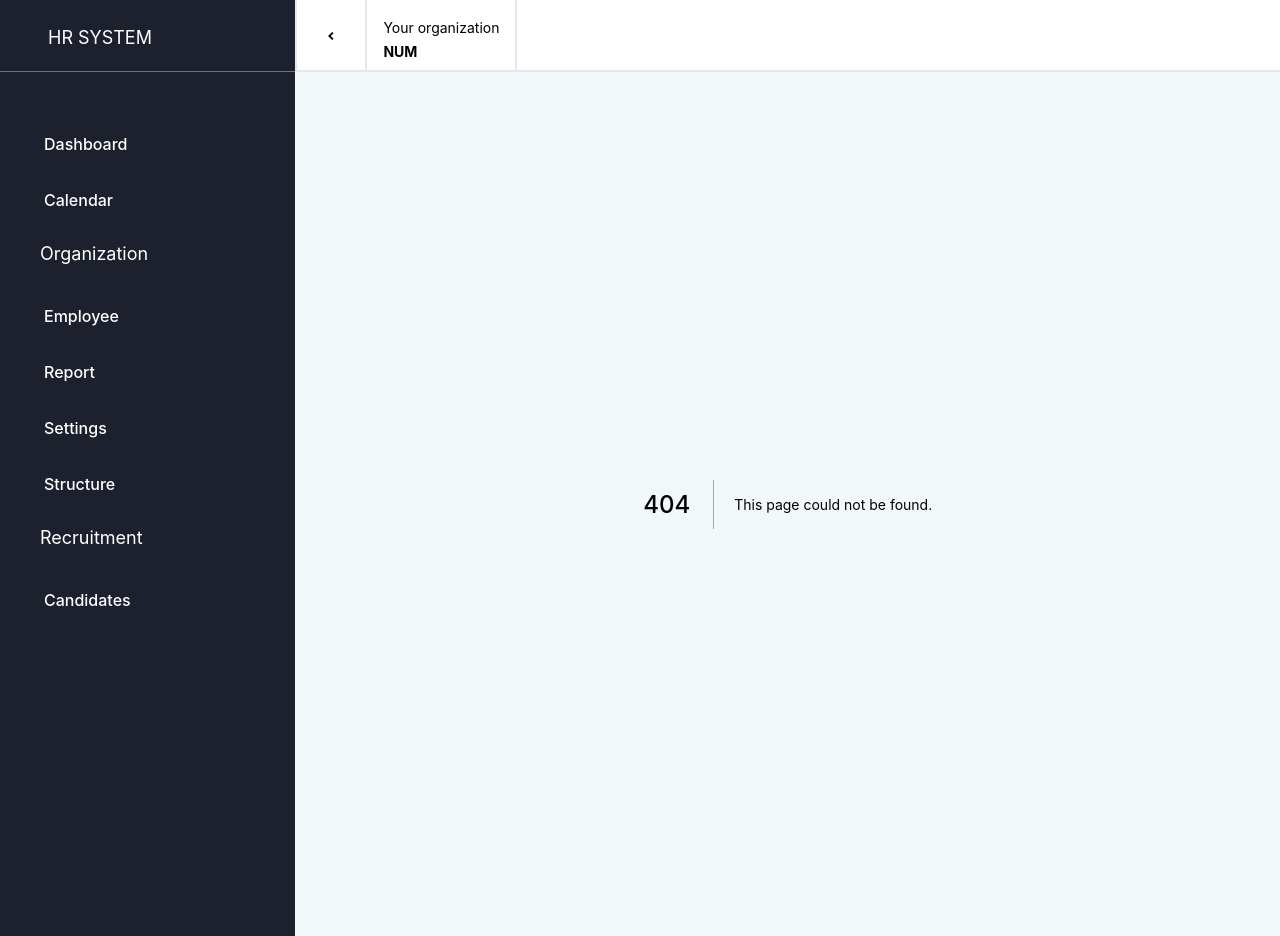
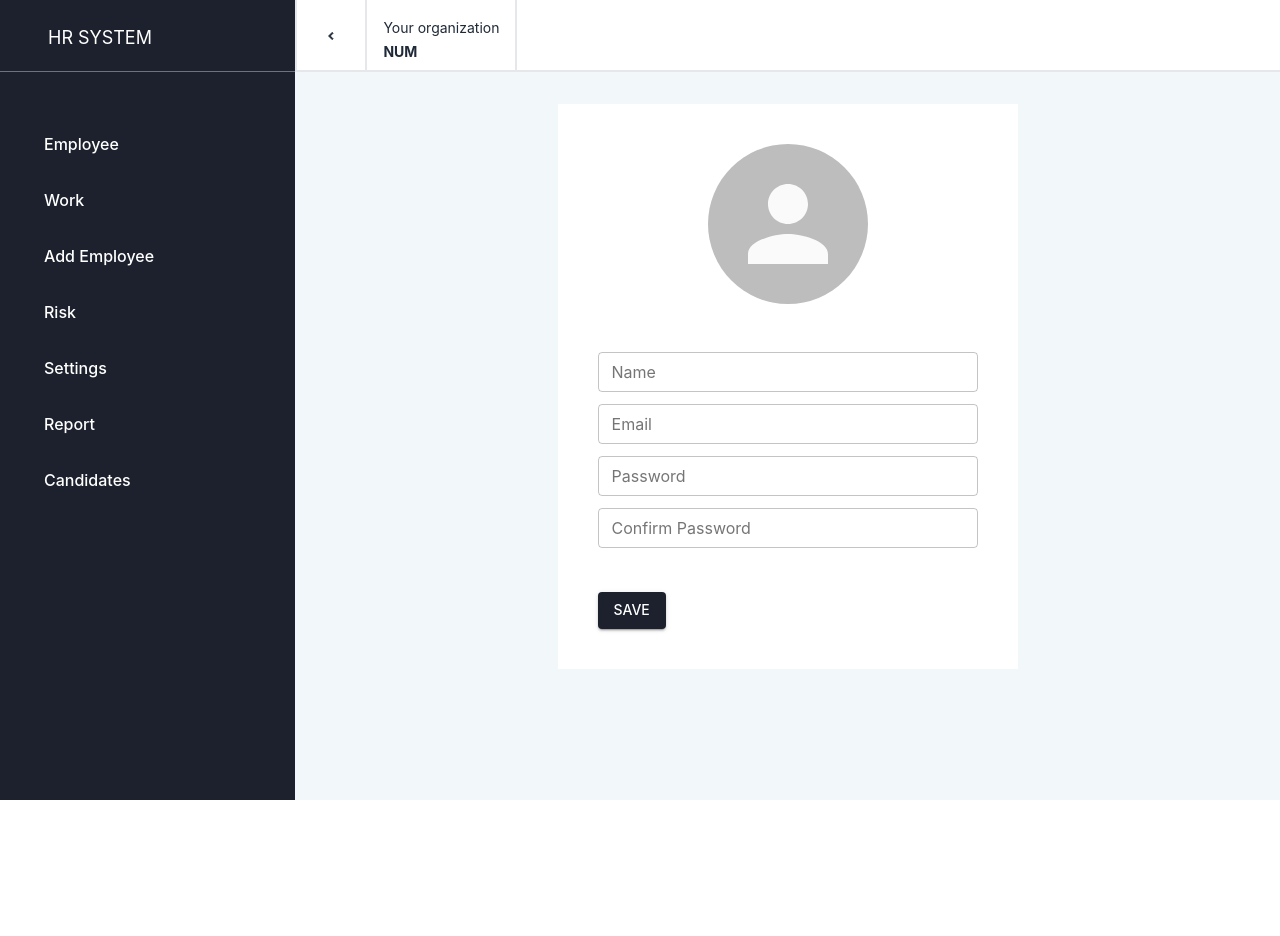
Before and after one commit to Renchin89/diplom, a Next.js app: page /Settings in a window 1280 px wide. Before the commit this address had no page. After the commit the page ends 800 px from the top, so only its background shows below. Built offline with nearby package versions, Linux system fonts and the light colour scheme; a web font is replaced by a local one.

Commit message:
3 pages added sidebar link connected and text rewrited

```diff
--- /dev/null
+++ b/src/components/page-components/AddEmployee.tsx
@@ -0,0 +1,66 @@
+import { ChangeEvent, FunctionComponent, useState } from "react";
+import { useRouter } from "next/router";
+import cn from "classnames";
+import {
+  Avatar,
+  Button,
+  Checkbox,
+  FormControl,
+  Input,
+  InputLabel,
+  MenuItem,
+  Select,
+  TextField,
+} from "@material-ui/core";
+import { Autocomplete } from "@material-ui/lab";
+import SelectInput from "@material-ui/core/Select/SelectInput";
+
+interface Props {
+  className?: string;
+  title: string;
+  year: number;
+}
+
+const AddEmployee: FunctionComponent<Props> = ({ className }) => {
+  const [department, setDepartment] = useState("");
+  const handleChange = (event: any) => {
+    setDepartment(event.target.value);
+  };
+  return (
+    <div className={cn(className, "")}>
+      <div className="w-2/4 m-auto bg-white p-10">
+        <Avatar
+          className="w-56 h-56 mb-10 m-auto"
+        />
+        <Select
+        labelId="demo-simple-select-label"
+        id="demo-simple-select"
+        value={department}
+        label="Department"
+        onChange={handleChange}
+      >
+        <MenuItem value={1}>Product</MenuItem>
+        <MenuItem value={2}>Developer</MenuItem>
+        <MenuItem value={3}>Designer</MenuItem>
+      </Select>
+        <TextField id="outlined-basic" label="Name" variant="outlined" />
+        <TextField id="outlined-basic" label="Email" variant="outlined" />
+        <TextField id="outlined-basic" label="Phone" variant="outlined" />
+        <TextField id="outlined-basic" label="Phone" variant="outlined" />
+        <Select
+        labelId="demo-simple-select-label"
+        id="demo-simple-select"
+        value={department}
+        label="Actvier or Not active"
+        onChange={handleChange}
+      >
+        <MenuItem value={1}>Active</MenuItem>
+        <MenuItem value={2}>Not active</MenuItem>
+        <MenuItem value={3}>Unverified</MenuItem>
+      </Select>
+      <Button className="mt-10">Add Employee</Button>
+      </div>
+    </div>
+  );
+};
+export default AddEmployee;
--- /dev/null
+++ b/src/components/page-components/Candidates.tsx
@@ -0,0 +1,15 @@
+import { FunctionComponent } from "react";
+import cn from "classnames";
+
+interface Props {
+  className?: string;
+}
+
+const AddEmployee: FunctionComponent<Props> = ({ className }) => {
+  return (
+    <div className={cn(className, "w-full")}>
+      <h1 className="text-5xl m-auto w-1/4">Coming Soon</h1>
+    </div>
+  );
+};
+export default AddEmployee;
--- a/src/components/page-components/Dashboard.tsx
+++ b/src/components/page-components/Dashboard.tsx
@@ -1,17 +1,7 @@
 import { ChangeEvent, FunctionComponent, useEffect, useState } from "react";
-import { useRouter } from "next/router";
+import router, { useRouter } from "next/router";
 import cn from "classnames";
-import {
-  Avatar,
-  Button,
-  Checkbox,
-  FormControl,
-  IconButton,
-  InputLabel,
-  MenuItem,
-  Paper,
-  Select,
-} from "@material-ui/core";
+import { Avatar, Button, Checkbox, IconButton } from "@material-ui/core";
 import { Employee, EmployeeStatus } from "../../types/dashboard";
 import { EmailIcon, MoreIcon, PhoneIcon, PrintIcon } from "../../assets/icons";
 import dayjs from "dayjs";
@@ -65,10 +55,10 @@ const Employees = [
   },
 ];
 
-const EmployeeCard: FunctionComponent<Employee> = (props) => {
+const EmployeeCard: FunctionComponent<Employee> = props => {
   const { name, position, status, dateJoined, department, email, phoneNumber } =
     props;
-
+  const router = useRouter();
   return (
     <div className="rounded-lg bg-white p-3 space-y-4">
       <div className="flex items-center justify-between">
@@ -127,7 +117,7 @@ const EmployeeCard: FunctionComponent<Employee> = (props) => {
 };
 
 const Dashboard: FunctionComponent<Props> = ({ className }) => {
-  const employeeCount = Employees.reduce((total) => {
+  const employeeCount = Employees.reduce(total => {
     return total + 1;
   }, 0);
 
@@ -143,7 +133,13 @@ const Dashboard: FunctionComponent<Props> = ({ className }) => {
           <IconButton>
             <PrintIcon />
           </IconButton>
-          <Button>Add employee</Button>
+          <Button
+            onClick={() => {
+              router.push("/AddEmployee");
+            }}
+          >
+            Add employee
+          </Button>
         </div>
       </div>
       <div className="body grid grid-cols-4 gap-6 mt-6">
--- /dev/null
+++ b/src/components/page-components/Report/index.tsx
@@ -0,0 +1,16 @@
+import { FunctionComponent } from "react";
+import cn from "classnames";
+import { Avatar, Button, TextField } from "@material-ui/core";
+
+interface Props {
+  className?: string;
+}
+
+const AddEmployee: FunctionComponent<Props> = ({ className }) => {
+  return (
+    <div className={cn(className, "w-full")}>
+        aasda
+    </div>
+  );
+};
+export default AddEmployee;
--- /dev/null
+++ b/src/components/page-components/Settings.tsx
@@ -0,0 +1,27 @@
+import { FunctionComponent } from "react";
+import cn from "classnames";
+import { Avatar, Button, TextField } from "@material-ui/core";
+
+interface Props {
+  className?: string;
+}
+
+const AddEmployee: FunctionComponent<Props> = ({ className }) => {
+  return (
+    <div className={cn(className, "")}>
+      <div className="w-2/4 m-auto bg-white p-10">
+        <Avatar className="w-40 h-40 mb-10 m-auto" />
+        <TextField id="outlined-basic" label="Name" variant="outlined" />
+        <TextField id="outlined-basic" label="Email" variant="outlined" />
+        <TextField id="outlined-basic" label="Password" variant="outlined" />
+        <TextField
+          id="outlined-basic"
+          label="Confirm Password"
+          variant="outlined"
+        />
+        <Button className="mt-10">Save</Button>
+      </div>
+    </div>
+  );
+};
+export default AddEmployee;
--- a/src/components/page-components/sideMenu/index.tsx
+++ b/src/components/page-components/sideMenu/index.tsx
@@ -1,20 +1,13 @@
 import { FunctionComponent, useState } from "react";
 import { useRouter } from "next/router";
 import cn from "classnames";
-import {
-  Button,
-  useMediaQuery,
-  useTheme,
-  Tabs,
-  Tab,
-  Box,
-  Typography,
-} from "@material-ui/core";
+import { Tabs, Tab } from "@material-ui/core";
 import {
   MainTab,
   OrganizationTab,
   RecruitmentTab,
 } from "../../../misc/constants";
+import PermIdentityIcon from "@material-ui/icons/PermIdentity";
 
 interface Props {
   children?: React.ReactNode;
@@ -22,26 +15,6 @@ interface Props {
   value: number;
   className?: string;
 }
-function TabPanel(props: Props) {
-  const { children, value, index, ...other } = props;
-
-  return (
-    <div
-      role="tabpanel"
-      hidden={value !== index}
-      id={`simple-tabpanel-${index}`}
-      aria-labelledby={`simple-tab-${index}`}
-      {...other}
-    >
-      {value === index && (
-        <Box sx={{ p: 3 }}>
-          <Typography>{children}</Typography>
-        </Box>
-      )}
-    </div>
-  );
-}
-
 const SideMenu: FunctionComponent<Props> = ({ className }) => {
   const [value, setValue] = useState(0);
   const router = useRouter();
@@ -52,42 +25,35 @@ const SideMenu: FunctionComponent<Props> = ({ className }) => {
         "flex flex-col text-left w-full px-6 py-10 sidebar"
       )}
     >
-      <Tabs
-        // onChange={(event: React.SyntheticEvent, newValue: number) => {
-        //   setValue(newValue);
-        // }}
-        orientation="vertical"
-        className="w-full"
-      >
-        <a href="/">
-          <Tab label={MainTab.DASHBOARD} />
-        </a>
-        <a href="/">
-          <Tab label={MainTab.CALENDAR} />
-        </a>
-      </Tabs>
+      <Tabs orientation="vertical" className="w-full">
+        <Tab label={MainTab.EMPLOYEE} onClick={() => router.push("/")} />
+        <Tab label={MainTab.WORK} onClick={() => router.push("/Work")} />
+        {/* </Tabs>
       <h1 className="p-4">Organization</h1>
-      <Tabs
-        // onChange={(event: React.SyntheticEvent, newValue: number) => {
-        //   setValue(newValue);
-        // }}
-        orientation="vertical"
-        className="w-full"
-      >
-        <Tab label={OrganizationTab.EMPLOYEE} />
-        <Tab label={OrganizationTab.REPORT} />
-        <Tab label={OrganizationTab.SETTINGS} />
-        <Tab label={OrganizationTab.STRUCTURE} />
-      </Tabs>
+      <Tabs orientation="vertical" className="w-full"> */}
+        <Tab
+          label={cn(OrganizationTab.ADDEMPLOYEE)}
+          onClick={() => router.push("/AddEmployee")}
+        />
+        <Tab
+          label={OrganizationTab.RISK}
+          onClick={() => router.push("/Risk")}
+        />
+        <Tab
+          label={OrganizationTab.SETTINGS}
+          onClick={() => router.push("/Settings")}
+        />
+        <Tab
+          label={OrganizationTab.REPORT}
+          onClick={() => router.push("/Report")}
+        />
+        {/* </Tabs>
       <h1 className="p-4">Recruitment</h1>
-      <Tabs
-        // onChange={(event: React.SyntheticEvent, newValue: number) => {
-        //   setValue(newValue);
-        // }}
-        orientation="vertical"
-        className="w-full"
-      >
-        <Tab label={RecruitmentTab.CANDIDATES} />
+      <Tabs orientation="vertical" className="w-full"> */}
+        <Tab
+          label={RecruitmentTab.CANDIDATES}
+          onClick={() => router.push("/Candidates")}
+        />
       </Tabs>
     </div>
   );
--- a/src/misc/constants.ts
+++ b/src/misc/constants.ts
@@ -1,11 +1,11 @@
 export enum MainTab {
-  DASHBOARD = "dashboard",
-  CALENDAR = "calendar",
+  EMPLOYEE = "Employee",
+  WORK = "Work",
 }
 
 export enum OrganizationTab {
-  EMPLOYEE = "employee",
-  STRUCTURE = "structure",
+  ADDEMPLOYEE = "Add Employee",
+  RISK = "Risk",
   SETTINGS = "settings",
   REPORT = "report",
 }
--- a/src/pages/AddEmployee.tsx
+++ b/src/pages/AddEmployee.tsx
@@ -1,66 +1,3 @@
-import { ChangeEvent, FunctionComponent, useState } from "react";
-import { useRouter } from "next/router";
-import cn from "classnames";
-import {
-  Avatar,
-  Button,
-  Checkbox,
-  FormControl,
-  Input,
-  InputLabel,
-  MenuItem,
-  Select,
-  TextField,
-} from "@material-ui/core";
-import { Autocomplete } from "@material-ui/lab";
-import SelectInput from "@material-ui/core/Select/SelectInput";
+import AddEmployee from "../components/page-components/AddEmployee";
 
-interface Props {
-  className?: string;
-  title: string;
-  year: number;
-}
-
-const AddEmployee: FunctionComponent<Props> = ({ className }) => {
-  const [department, setDepartment] = useState("");
-  const handleChange = (event: any) => {
-    setDepartment(event.target.value);
-  };
-  return (
-    <div className={cn(className, "")}>
-      <div className="w-2/4 m-auto bg-white p-10">
-        <Avatar
-          className="w-56 h-56 mb-10 m-auto"
-        />
-        <Select
-        labelId="demo-simple-select-label"
-        id="demo-simple-select"
-        value={department}
-        label="Department"
-        onChange={handleChange}
-      >
-        <MenuItem value={1}>Product</MenuItem>
-        <MenuItem value={2}>Developer</MenuItem>
-        <MenuItem value={3}>Designer</MenuItem>
-      </Select>
-        <TextField id="outlined-basic" label="Name" variant="outlined" />
-        <TextField id="outlined-basic" label="Email" variant="outlined" />
-        <TextField id="outlined-basic" label="Phone" variant="outlined" />
-        <TextField id="outlined-basic" label="Phone" variant="outlined" />
-        <Select
-        labelId="demo-simple-select-label"
-        id="demo-simple-select"
-        value={department}
-        label="Actvier or Not active"
-        onChange={handleChange}
-      >
-        <MenuItem value={1}>Active</MenuItem>
-        <MenuItem value={2}>Not active</MenuItem>
-        <MenuItem value={3}>Unverified</MenuItem>
-      </Select>
-      <Button className="mt-10">Add Employee</Button>
-      </div>
-    </div>
-  );
-};
-export default AddEmployee;
+export default AddEmployee
--- a/src/pages/Calendar.tsx
+++ /dev/null
@@ -1,33 +0,0 @@
-import { ChangeEvent, FunctionComponent, useState } from "react";
-import { useRouter } from "next/router";
-import cn from "classnames";
-import {
-  Avatar,
-  Button,
-  Checkbox,
-  FormControl,
-  Input,
-  InputLabel,
-  MenuItem,
-  Select,
-  TextField,
-} from "@material-ui/core";
-import { Autocomplete } from "@material-ui/lab";
-import SelectInput from "@material-ui/core/Select/SelectInput";
-
-interface Props {
-  className?: string;
-  title: string;
-  year: number;
-}
-
-const AddEmployee: FunctionComponent<Props> = ({ className }) => {
-  const [filter, setFilter] = useState("");
-  const handleChange = (event: ChangeEvent<HTMLInputElement>) => {
-    setFilter(event.target.value);
-  };
-  return <div className={cn(className, "")}>
-    aaasda
-  </div>;
-};
-export default AddEmployee;
--- /dev/null
+++ b/src/pages/Candidates.tsx
@@ -0,0 +1,3 @@
+import Candidates from "../components/page-components/Candidates";
+
+export default Candidates
--- /dev/null
+++ b/src/pages/Report.tsx
@@ -0,0 +1,3 @@
+import Report from "../components/page-components/Report";
+
+export default Report
--- /dev/null
+++ b/src/pages/Settings.tsx
@@ -0,0 +1,3 @@
+import Settings from "../components/page-components/Settings";
+
+export default Settings
```
Also changed, not shown: 1 other file (tests, documents, lock files or other folders).
